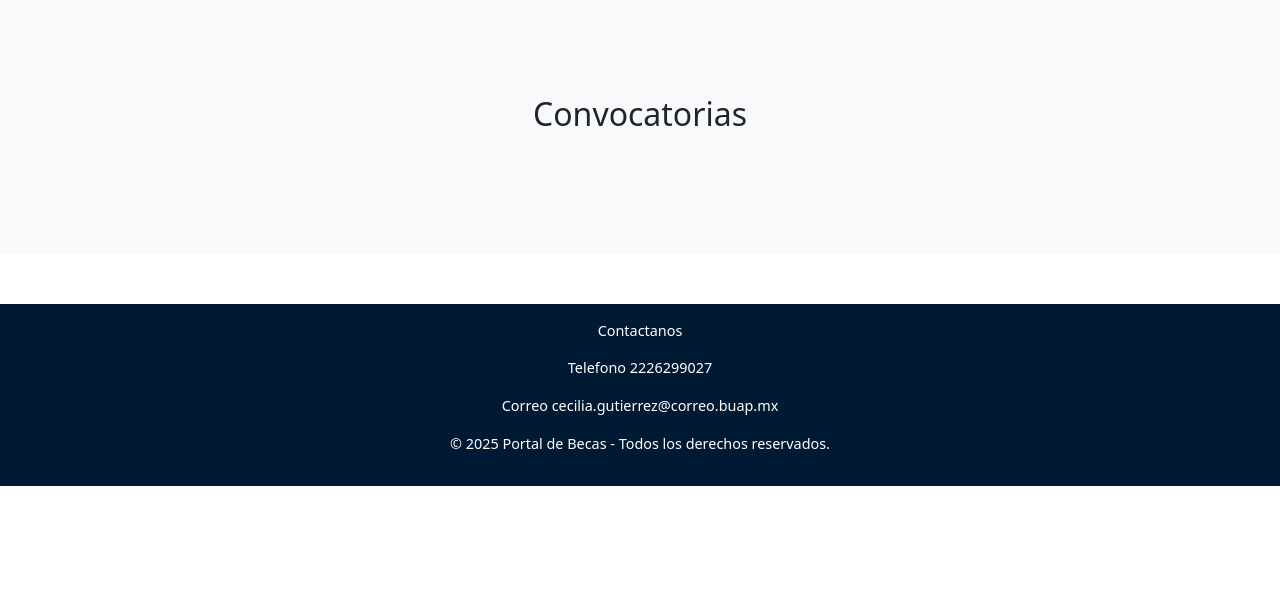
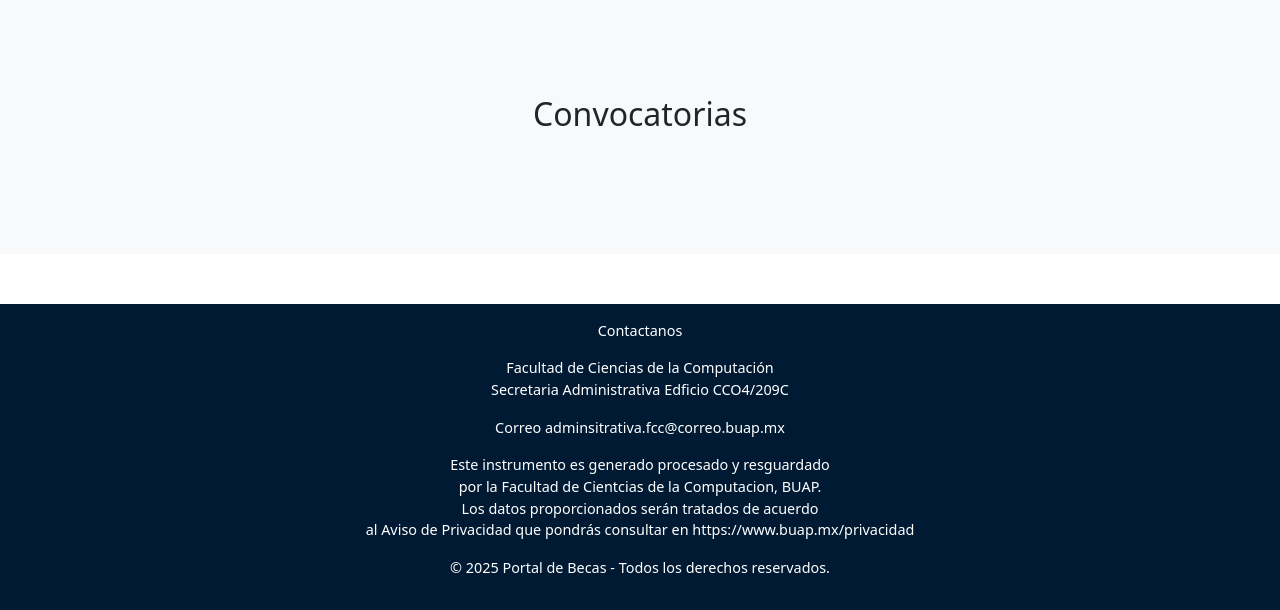
Before and after one commit to IYRH/becas_portal, a Flask app: page / in a window 1280 px wide; the page is wider, and only the part inside the window is pictured. Shown: the part 1648-2258 px from the top of that part. Before the commit the page ends 2134 px from the top of that part, so only its background shows below. Run offline with Flask 3, Linux system fonts and the light colour scheme; data comes from the database, SQL or seed files in the repository; data that the repository does not hold is empty.

Commit message:
cambios de contacto y privacidad

```diff
--- a/templates/index.html
+++ b/templates/index.html
@@ -58,7 +58,7 @@
     <section class="hero">
         <img src="{{ url_for('static', filename='img/fcc.jpg') }}" alt="fcc" width="4000" height="700" class="me-2">
         <div class="hero-content">
-            <h1>Sistema de Gestión de Becas Educativas</h1>
+            <h1>Sistema de Gestión de Becas</h1>
             <p>Plataforma segura y transparente para solicitar, gestionar y hacer seguimiento de tus becas educativas</p>
             <div class="d-flex justify-content-center gap-3">
                 <a href="{{ url_for('main.formulario') }}" class="btn btn-light btn-custom">🎓 Solicitar Beca</a>
@@ -204,8 +204,10 @@
 
   <footer>
     <p>Contactanos</p>
-    <p>Telefono 2226299027</p>
-    <p>Correo cecilia.gutierrez@correo.buap.mx</p>
+    <p>Facultad de Ciencias de la Computación<br>Secretaria Administrativa Edficio CCO4/209C</p>
+
+    <p>Correo adminsitrativa.fcc@correo.buap.mx</p>
+    <p>Este instrumento es generado procesado y resguardado<br> por la Facultad de Cientcias de la Computacion, BUAP. <br>Los datos proporcionados serán tratados de acuerdo <br>al Aviso de Privacidad que pondrás consultar en https://www.buap.mx/privacidad</p>
     <p>© 2025 Portal de Becas - Todos los derechos reservados.</p>
   </footer>
 
```
